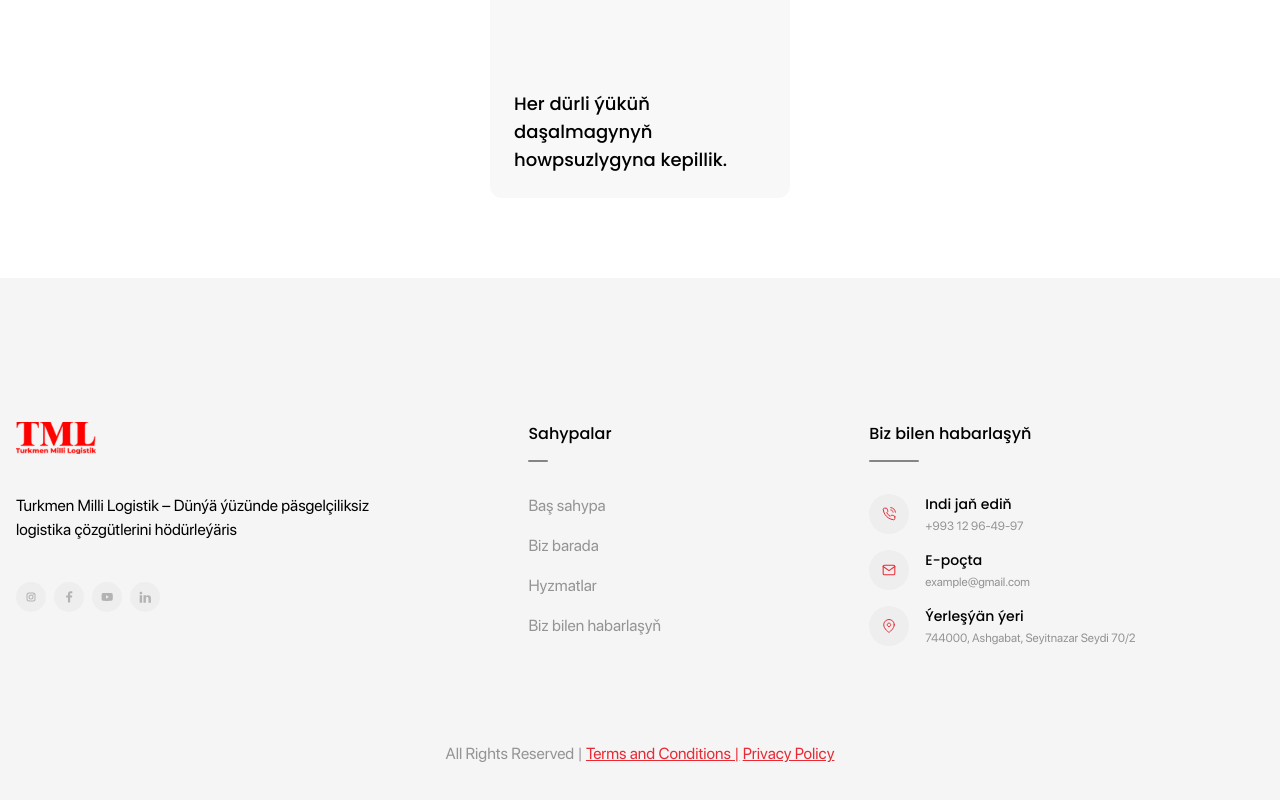
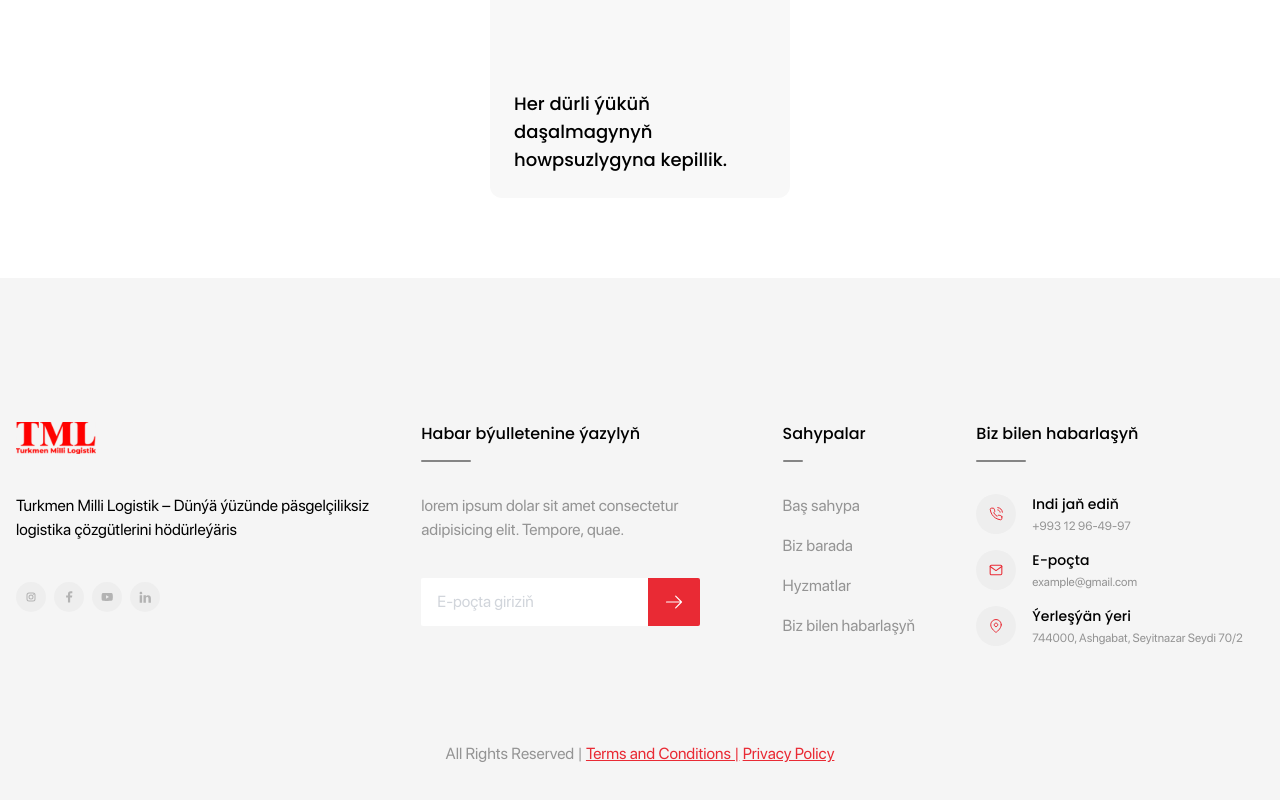
Before and after one commit to mekanio20/logistics, a Vue app: page /about in a window 1280 px wide. Shown: the part 3139-3939 px from the top of the page. Built offline with nearby package versions, Linux system fonts and the light colour scheme.

Commit message:
footer update

```diff
--- a/src/components/Footer.vue
+++ b/src/components/Footer.vue
@@ -29,13 +29,33 @@
                             Policy</router-link> </div>
                 </div>
                 <div
-                    class="w-full flex sm:flex-row flex-col items-start justify-evenly sm:space-x-20 sm:space-y-0 space-y-10 lg:pb-0 pb-10">
+                    class="w-full flex sm:flex-row flex-col items-start justify-evenly sm:space-x-10 sm:space-y-0 space-y-10 lg:pb-0 pb-10">
+                    <div class="flex flex-col space-y-4">
+                        <h4 class="font-poppins font-medium lg:text-base text-sm text-black pb-4 mb-4
+                        relative inline-block after:w-[50px] after:content-[''] after:absolute after:bottom-0 after:left-0 after:h-[2px] after:rounded-lg after:bg-m_black-100 after:opacity-50
+                        ">{{ $t('footer.title6') }}</h4>
+                        <p class="font-sf_pro font-normal lg:text-base text-sm text-m_gray-200 w-[300px]">
+                            {{ $t('footer.title7') }}
+                        </p>
+                        <div class="flex w-full pt-5">
+                            <input type="email" :placeholder="`${$t('footer.title8')}`"
+                                class="font-sf_pro px-4 py-3 text-black placeholder-gray-300 rounded-l-sm border-none focus:outline-none" />
+                            <button
+                                class="flex items-center justify-center px-4 py-2 bg-m_red-100 rounded-r-sm hover:bg-m_red-400 focus:outline-none">
+                                <svg xmlns="http://www.w3.org/2000/svg" class="w-5 text-white" fill="none"
+                                    viewBox="0 0 24 24" stroke="currentColor" stroke-width="1.4">
+                                    <path stroke-linecap="round" stroke-linejoin="round" d="M14 5l7 7m0 0l-7 7m7-7H3" />
+                                </svg>
+                            </button>
+                        </div>
+                    </div>
                     <div class="flex flex-col space-y-4">
                         <h4 class="font-poppins font-medium lg:text-base text-sm text-black pb-4 mb-4
                         relative inline-block after:w-[20px] after:content-[''] after:absolute after:bottom-0 after:left-0 after:h-[2px] after:rounded-lg after:bg-m_black-100 after:opacity-50
                         ">{{ $t('footer.title2') }}</h4>
                         <ul class="flex flex-col space-y-4">
-                            <li v-for="(item, index) in pages" :key="index" class="font-sf_pro font-normal lg:text-base text-sm text-m_gray-200">
+                            <li v-for="(item, index) in pages" :key="index"
+                                class="font-sf_pro font-normal lg:text-base text-sm text-m_gray-200">
                                 <router-link :to="item.url">{{ item.name }}</router-link>
                             </li>
                             <li class="font-sf_pro font-normal lg:text-base text-sm text-m_gray-200">
@@ -53,7 +73,8 @@
                                     <phone />
                                 </div>
                                 <div class="flex flex-col space-y-1">
-                                    <h4 class="font-poppins font-medium lg:text-sm text-xs text-black">{{ $t('footer.title3') }}</h4>
+                                    <h4 class="font-poppins font-medium lg:text-sm text-xs text-black">{{
+                            $t('footer.title3') }}</h4>
                                     <p class="font-sf_pro font-normal text-xs text-m_gray-200">+993 12 96-49-97</p>
                                 </div>
                             </div>
@@ -62,7 +83,8 @@
                                     <mail />
                                 </div>
                                 <div class="flex flex-col space-y-1">
-                                    <h4 class="font-poppins font-medium lg:text-sm text-xs text-black">{{ $t('footer.title4') }}</h4>
+                                    <h4 class="font-poppins font-medium lg:text-sm text-xs text-black">{{
+                            $t('footer.title4') }}</h4>
                                     <p class="font-sf_pro font-normal text-xs text-m_gray-200">example@gmail.com</p>
                                 </div>
                             </div>
@@ -71,7 +93,8 @@
                                     <pin />
                                 </div>
                                 <div class="flex flex-col space-y-1">
-                                    <h4 class="font-poppins font-medium lg:text-sm text-xs text-black">{{ $t('footer.title5') }}</h4>
+                                    <h4 class="font-poppins font-medium lg:text-sm text-xs text-black">{{
+                            $t('footer.title5') }}</h4>
                                     <p class="font-sf_pro font-normal text-xs text-m_gray-200">744000, Ashgabat,
                                         Seyitnazar Seydi 70/2</p>
                                 </div>
--- a/src/i18/index.js
+++ b/src/i18/index.js
@@ -11,6 +11,10 @@ const messages = {
       title3: "Call now",
       title4: "Email",
       title5: "Location",
+      title6: "Newsletter Signup",
+      title7:
+        "lorem ipsum dolar sit amet consectetur adipisicing elit. Tempore, quae.",
+      title8: "Enter Email",
     },
     home: {
       title1: "Learn more",
@@ -91,6 +95,10 @@ const messages = {
       title3: "Позвоните сейчас",
       title4: "Электронная почта",
       title5: "Местоположение",
+      title6: "Подписка на рассылку",
+      title7:
+        "lorem ipsum dolar sit amet consectetur adipisicing elit. Tempore, quae.",
+      title8: "Введите Email",
     },
     home: {
       title1: "Узнать больше",
@@ -171,6 +179,10 @@ const messages = {
       title3: "Indi jaň ediň",
       title4: "E-poçta",
       title5: "Ýerleşýän ýeri",
+      title6: "Habar býulletenine ýazylyň",
+      title7:
+        "lorem ipsum dolar sit amet consectetur adipisicing elit. Tempore, quae.",
+      title8: "E-poçta giriziň",
     },
     home: {
       title1: "Hasaba almak",
--- a/src/views/test.vue
+++ b/src/views/test.vue
@@ -1,3 +1,28 @@
 <template>
+    <div class="flex items-center justify-center h-screen bg-blue-900">
+        <div class="flex w-full max-w-md">
+            <!-- Email Input -->
+            <input type="email" placeholder="Enter Email"
+                class="flex-1 px-4 py-3 text-white placeholder-gray-300 bg-blue-800 border-none rounded-l-md focus:outline-none" />
+            <!-- Submit Button -->
+            <button
+                class="flex items-center justify-center px-4 py-2 bg-blue-500 rounded-r-md hover:bg-blue-600 focus:outline-none">
+                <!-- Arrow Icon -->
+                <svg xmlns="http://www.w3.org/2000/svg" class="w-5 text-white" fill="none" viewBox="0 0 24 24"
+                    stroke="currentColor" stroke-width="1.4">
+                    <path stroke-linecap="round" stroke-linejoin="round" d="M14 5l7 7m0 0l-7 7m7-7H3" />
+                </svg>
+            </button>
+        </div>
+    </div>
+</template>
 
-</template>
+<script>
+export default {
+    name: "EmailInputWithIcon",
+};
+</script>
+
+<style scoped>
+/* TailwindCSS ile stil verildiği için ek CSS gerekmez. */
+</style>
```
